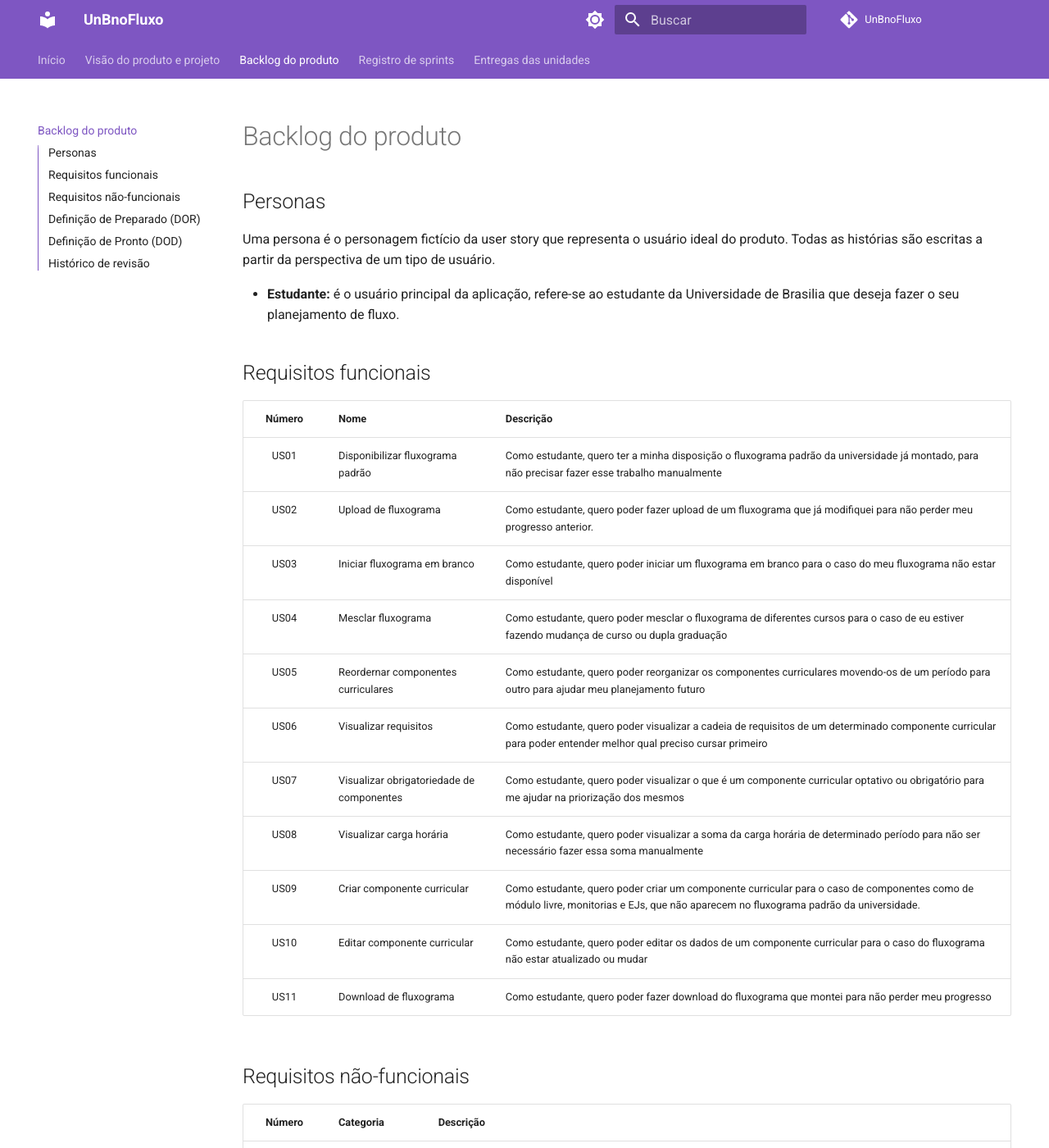
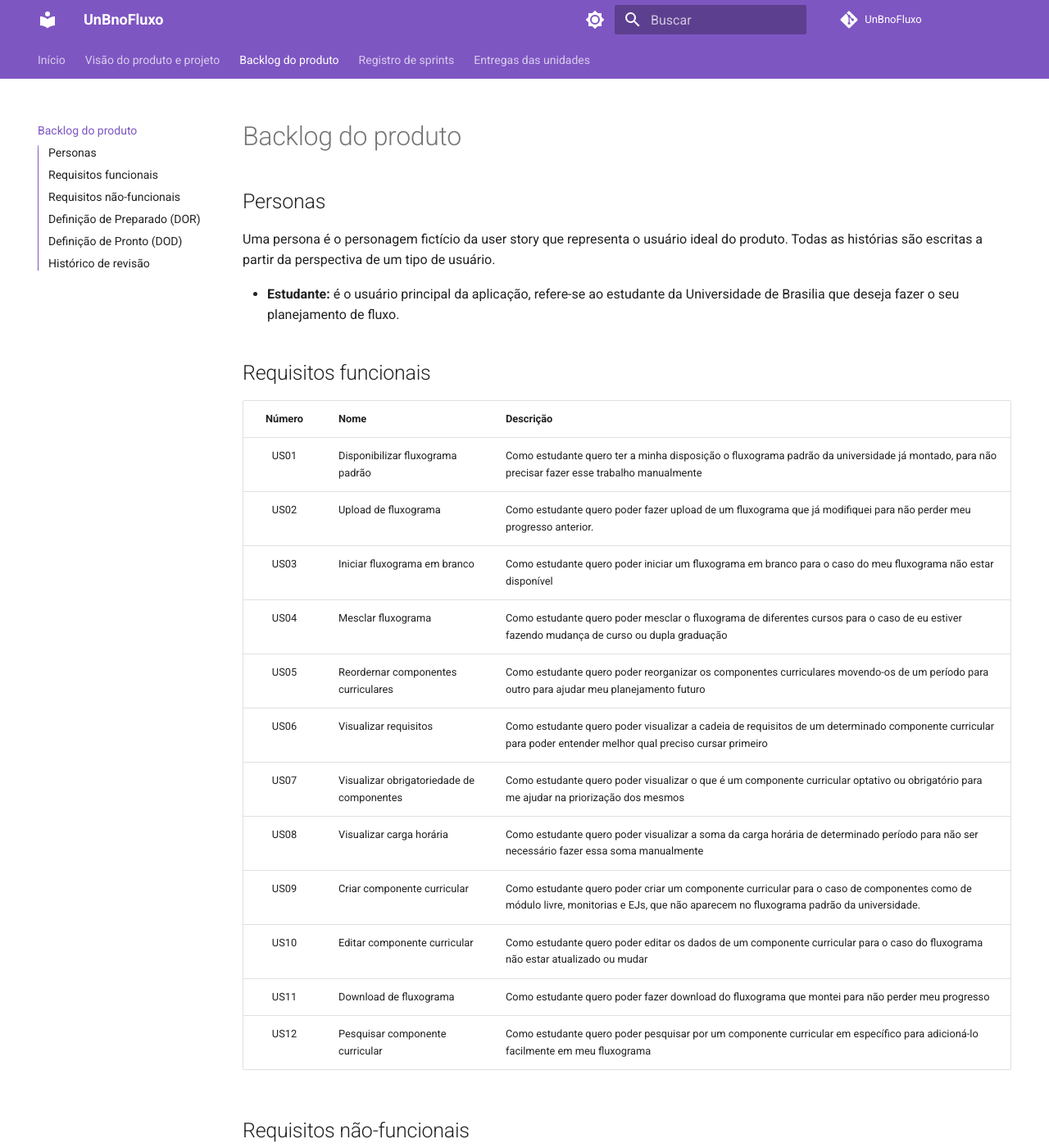
Before and after one commit to mdsreq-fga-unb/2023.1-UnBnoFluxo, an MkDocs documentation site: the page built from docs/Backlog.md, in a window 1280 px wide and 1400 px high. Shown: the whole window at 82% size. Built offline with MkDocs 1.6.1 and Material for MkDocs 9.7.7, drawn with Linux system fonts in a browser that asks for light colours; comment, search, counter and statistics services are not loaded.

Commit message:
add RF pesquisa

```diff
--- a/docs/Backlog.md
+++ b/docs/Backlog.md
@@ -4,19 +4,20 @@ Uma persona é o personagem fictício da user story que representa o usuário id
 - **Estudante:** é o usuário principal da aplicação, refere-se ao estudante da Universidade de Brasilia que deseja fazer o seu planejamento de fluxo.
 
 ## Requisitos funcionais
-| Número | Nome                                      | Descrição                                                                                                                                                                            |
-| :----: | ----------------------------------------- | ------------------------------------------------------------------------------------------------------------------------------------------------------------------------------------ |
-|  US01  | Disponibilizar fluxograma padrão          | Como estudante, quero ter a minha disposição o fluxograma padrão da universidade já montado, para não precisar fazer esse trabalho manualmente                                       |
-|  US02  | Upload de fluxograma                      | Como estudante, quero poder fazer upload de um fluxograma que já modifiquei para não perder meu progresso anterior.                                                                  |
-|  US03  | Iniciar fluxograma em branco              | Como estudante, quero poder iniciar um fluxograma em branco para o caso do meu fluxograma não estar disponível                                                                       |
-|  US04  | Mesclar fluxograma                        | Como estudante, quero poder mesclar o fluxograma de diferentes cursos para o caso de eu estiver fazendo mudança de curso ou dupla graduação                                          |
-|  US05  | Reordernar componentes curriculares       | Como estudante, quero poder reorganizar os componentes curriculares movendo-os de um período para outro para ajudar meu planejamento futuro                                          |
-|  US06  | Visualizar requisitos                     | Como estudante, quero poder visualizar a cadeia de requisitos de um determinado componente curricular para poder entender melhor qual preciso cursar primeiro                        |
-|  US07  | Visualizar obrigatoriedade de componentes | Como estudante, quero poder visualizar o que é um componente curricular optativo ou obrigatório para me ajudar na priorização dos mesmos                                             |
-|  US08  | Visualizar carga horária                  | Como estudante, quero poder visualizar a soma da carga horária de determinado período para não ser necessário fazer essa soma manualmente                                            |
-|  US09  | Criar componente curricular               | Como estudante, quero poder criar um componente curricular para o caso de componentes como de módulo livre, monitorias e EJs, que não aparecem no fluxograma padrão da universidade. |
-|  US10  | Editar componente curricular              | Como estudante, quero poder editar os dados de um componente curricular para o caso do fluxograma não estar atualizado ou mudar                                                      |
-|  US11  | Download de fluxograma                    | Como estudante, quero poder fazer download do fluxograma que montei para não perder meu progresso                                                                                    |
+| Número | Nome                                      | Descrição                                                                                                                                                                           |
+| :----: | ----------------------------------------- | ----------------------------------------------------------------------------------------------------------------------------------------------------------------------------------- |
+|  US01  | Disponibilizar fluxograma padrão          | Como estudante quero ter a minha disposição o fluxograma padrão da universidade já montado, para não precisar fazer esse trabalho manualmente                                       |
+|  US02  | Upload de fluxograma                      | Como estudante quero poder fazer upload de um fluxograma que já modifiquei para não perder meu progresso anterior.                                                                  |
+|  US03  | Iniciar fluxograma em branco              | Como estudante quero poder iniciar um fluxograma em branco para o caso do meu fluxograma não estar disponível                                                                       |
+|  US04  | Mesclar fluxograma                        | Como estudante quero poder mesclar o fluxograma de diferentes cursos para o caso de eu estiver fazendo mudança de curso ou dupla graduação                                          |
+|  US05  | Reordernar componentes curriculares       | Como estudante quero poder reorganizar os componentes curriculares movendo-os de um período para outro para ajudar meu planejamento futuro                                          |
+|  US06  | Visualizar requisitos                     | Como estudante quero poder visualizar a cadeia de requisitos de um determinado componente curricular para poder entender melhor qual preciso cursar primeiro                        |
+|  US07  | Visualizar obrigatoriedade de componentes | Como estudante quero poder visualizar o que é um componente curricular optativo ou obrigatório para me ajudar na priorização dos mesmos                                             |
+|  US08  | Visualizar carga horária                  | Como estudante quero poder visualizar a soma da carga horária de determinado período para não ser necessário fazer essa soma manualmente                                            |
+|  US09  | Criar componente curricular               | Como estudante quero poder criar um componente curricular para o caso de componentes como de módulo livre, monitorias e EJs, que não aparecem no fluxograma padrão da universidade. |
+|  US10  | Editar componente curricular              | Como estudante quero poder editar os dados de um componente curricular para o caso do fluxograma não estar atualizado ou mudar                                                      |
+|  US11  | Download de fluxograma                    | Como estudante quero poder fazer download do fluxograma que montei para não perder meu progresso                                                                                    |
+|  US12  | Pesquisar componente curricular           | Como estudante quero poder pesquisar por um componente curricular em específico para adicioná-lo facilmente em meu fluxograma                                                       |
 
 ## Requisitos não-funcionais
 | Número | Categoria       | Descrição                                                                                                                                                                                                                                                    |
```
